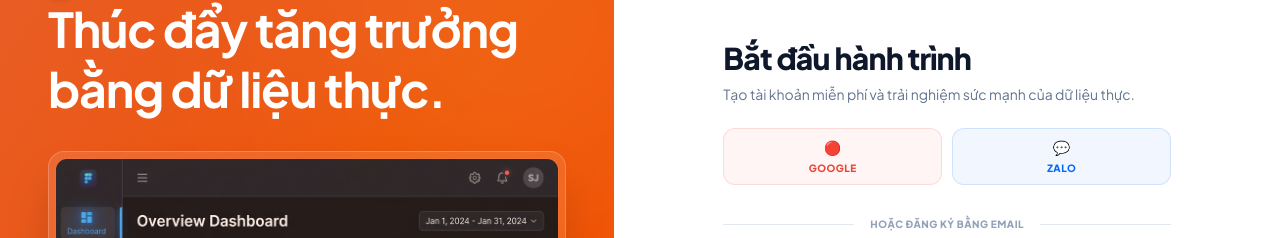
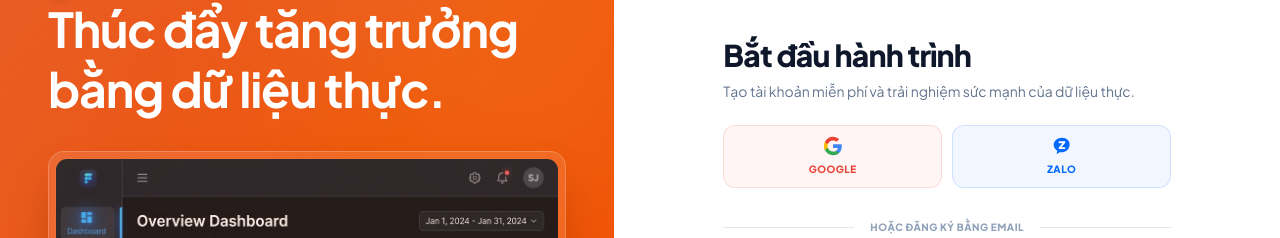
Before and after one commit to Betech-JSC/bed-freetraffic, a Next.js app in the folder apps/frontend/: page /register in a window 1280 px wide. Shown: the part 77-315 px from the top of the page. Built offline with nearby package versions, Linux system fonts and the light colour scheme.

Commit message:
feat(auth): replace placeholder social login emojis with official Google and Zalo SVG icons

```diff
--- a/apps/frontend/src/app/login/page.tsx
+++ b/apps/frontend/src/app/login/page.tsx
@@ -195,18 +195,26 @@ export default function LoginPage() {
               <div className="grid grid-cols-2 gap-2.5">
                 <button
                   type="button"
-                  className="flex items-center justify-center flex-col gap-1 py-2.5 rounded-xl bg-[#ea4335]/5 hover:bg-[#ea4335]/10 border border-[#ea4335]/15 text-[#ea4335] text-[10px] font-extrabold tracking-wider uppercase transition-all cursor-pointer hover:scale-[1.02] active:scale-[0.98]"
+                  className="flex items-center justify-center flex-col gap-1.5 py-2.5 rounded-xl bg-[#ea4335]/5 hover:bg-[#ea4335]/10 border border-[#ea4335]/15 text-[#ea4335] text-[10px] font-extrabold tracking-wider uppercase transition-all cursor-pointer hover:scale-[1.02] active:scale-[0.98]"
                   onClick={() => handleSocialLogin('google')}
                 >
-                  <span className="text-base">🔴</span>
+                  <svg viewBox="0 0 24 24" className="w-5 h-5 shrink-0">
+                    <path d="M22.56 12.25c0-.78-.07-1.53-.2-2.25H12v4.26h5.92c-.26 1.37-1.04 2.53-2.21 3.31v2.77h3.57c2.08-1.92 3.28-4.74 3.28-8.09z" fill="#4285F4"/>
+                    <path d="M12 23c2.97 0 5.46-.98 7.28-2.66l-3.57-2.77c-.98.66-2.23 1.06-3.71 1.06-2.86 0-5.29-1.93-6.16-4.53H2.18v2.84C3.99 20.53 7.7 23 12 23z" fill="#34A853"/>
+                    <path d="M5.84 14.09c-.22-.66-.35-1.36-.35-2.09s.13-1.43.35-2.09V7.06H2.18C1.43 8.55 1 10.22 1 12s.43 3.45 1.18 4.94l2.85-2.22.81-.63z" fill="#FBBC05"/>
+                    <path d="M12 5.38c1.62 0 3.06.56 4.21 1.64l3.15-3.15C17.45 2.09 14.97 1 12 1 7.7 1 3.99 3.47 2.18 7.06l3.66 2.84c.87-2.6 3.3-4.53 6.16-4.53z" fill="#EA4335"/>
+                  </svg>
                   <span>Google</span>
                 </button>
                 <button
                   type="button"
-                  className="flex items-center justify-center flex-col gap-1 py-2.5 rounded-xl bg-[#0068ff]/5 hover:bg-[#0068ff]/10 border border-[#0068ff]/15 text-[#0068ff] text-[10px] font-extrabold tracking-wider uppercase transition-all cursor-pointer hover:scale-[1.02] active:scale-[0.98]"
+                  className="flex items-center justify-center flex-col gap-1.5 py-2.5 rounded-xl bg-[#0068ff]/5 hover:bg-[#0068ff]/10 border border-[#0068ff]/15 text-[#0068ff] text-[10px] font-extrabold tracking-wider uppercase transition-all cursor-pointer hover:scale-[1.02] active:scale-[0.98]"
                   onClick={() => handleSocialLogin('zalo')}
                 >
-                  <span className="text-base">💬</span>
+                  <svg viewBox="0 0 24 24" className="w-5 h-5 shrink-0">
+                    <path d="M12 2C6.477 2 2 5.86 2 10.62c0 2.89 1.68 5.43 4.28 7.02-.12.57-.45 2.11-.62 2.92-.21 1 .38.92.79.64.33-.23 1.83-1.25 2.56-1.76.64.12 1.3.18 1.99.18 5.523 0 10-3.86 10-8.62C22 5.86 17.523 2 12 2z" fill="#0068FE" />
+                    <path d="M9 7.5h6l-6 7h6" fill="none" stroke="#FFFFFF" strokeWidth="2.2" strokeLinecap="round" strokeLinejoin="round" />
+                  </svg>
                   <span>Zalo</span>
                 </button>
               </div>
--- a/apps/frontend/src/app/register/page.tsx
+++ b/apps/frontend/src/app/register/page.tsx
@@ -146,18 +146,26 @@ export default function RegisterPage() {
           <div className="grid grid-cols-2 gap-2.5">
             <button
               type="button"
-              className="flex items-center justify-center flex-col gap-1 py-2 rounded-xl bg-[#ea4335]/5 hover:bg-[#ea4335]/10 border border-[#ea4335]/15 text-[#ea4335] text-[10px] font-extrabold tracking-wider uppercase transition-all cursor-pointer hover:scale-[1.02] active:scale-[0.98]"
+              className="flex items-center justify-center flex-col gap-1.5 py-2.5 rounded-xl bg-[#ea4335]/5 hover:bg-[#ea4335]/10 border border-[#ea4335]/15 text-[#ea4335] text-[10px] font-extrabold tracking-wider uppercase transition-all cursor-pointer hover:scale-[1.02] active:scale-[0.98]"
               onClick={() => handleSocialLogin('google')}
             >
-              <span className="text-sm">🔴</span>
+              <svg viewBox="0 0 24 24" className="w-5 h-5 shrink-0">
+                <path d="M22.56 12.25c0-.78-.07-1.53-.2-2.25H12v4.26h5.92c-.26 1.37-1.04 2.53-2.21 3.31v2.77h3.57c2.08-1.92 3.28-4.74 3.28-8.09z" fill="#4285F4"/>
+                <path d="M12 23c2.97 0 5.46-.98 7.28-2.66l-3.57-2.77c-.98.66-2.23 1.06-3.71 1.06-2.86 0-5.29-1.93-6.16-4.53H2.18v2.84C3.99 20.53 7.7 23 12 23z" fill="#34A853"/>
+                <path d="M5.84 14.09c-.22-.66-.35-1.36-.35-2.09s.13-1.43.35-2.09V7.06H2.18C1.43 8.55 1 10.22 1 12s.43 3.45 1.18 4.94l2.85-2.22.81-.63z" fill="#FBBC05"/>
+                <path d="M12 5.38c1.62 0 3.06.56 4.21 1.64l3.15-3.15C17.45 2.09 14.97 1 12 1 7.7 1 3.99 3.47 2.18 7.06l3.66 2.84c.87-2.6 3.3-4.53 6.16-4.53z" fill="#EA4335"/>
+              </svg>
               <span>Google</span>
             </button>
             <button
               type="button"
-              className="flex items-center justify-center flex-col gap-1 py-2 rounded-xl bg-[#0068ff]/5 hover:bg-[#0068ff]/10 border border-[#0068ff]/15 text-[#0068ff] text-[10px] font-extrabold tracking-wider uppercase transition-all cursor-pointer hover:scale-[1.02] active:scale-[0.98]"
+              className="flex items-center justify-center flex-col gap-1.5 py-2.5 rounded-xl bg-[#0068ff]/5 hover:bg-[#0068ff]/10 border border-[#0068ff]/15 text-[#0068ff] text-[10px] font-extrabold tracking-wider uppercase transition-all cursor-pointer hover:scale-[1.02] active:scale-[0.98]"
               onClick={() => handleSocialLogin('zalo')}
             >
-              <span className="text-sm">💬</span>
+              <svg viewBox="0 0 24 24" className="w-5 h-5 shrink-0">
+                <path d="M12 2C6.477 2 2 5.86 2 10.62c0 2.89 1.68 5.43 4.28 7.02-.12.57-.45 2.11-.62 2.92-.21 1 .38.92.79.64.33-.23 1.83-1.25 2.56-1.76.64.12 1.3.18 1.99.18 5.523 0 10-3.86 10-8.62C22 5.86 17.523 2 12 2z" fill="#0068FE" />
+                <path d="M9 7.5h6l-6 7h6" fill="none" stroke="#FFFFFF" strokeWidth="2.2" strokeLinecap="round" strokeLinejoin="round" />
+              </svg>
               <span>Zalo</span>
             </button>
           </div>
```
